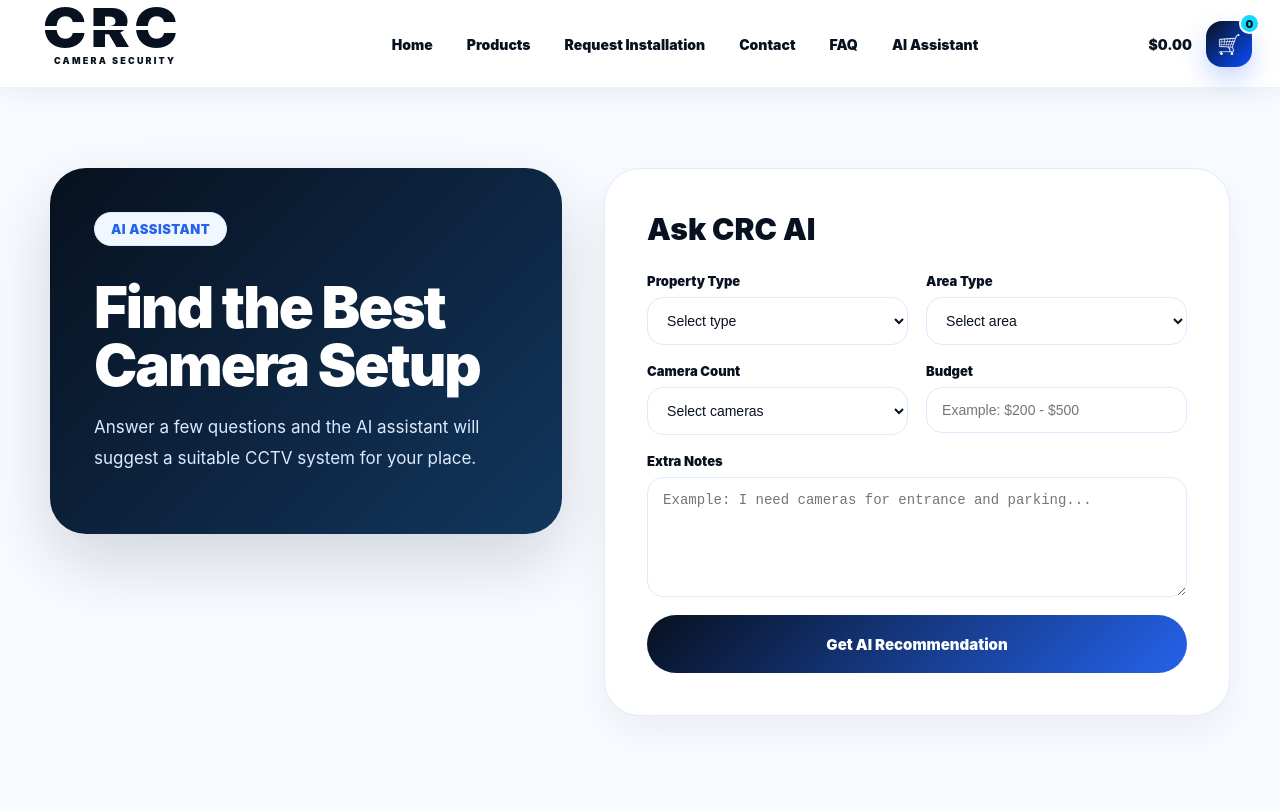
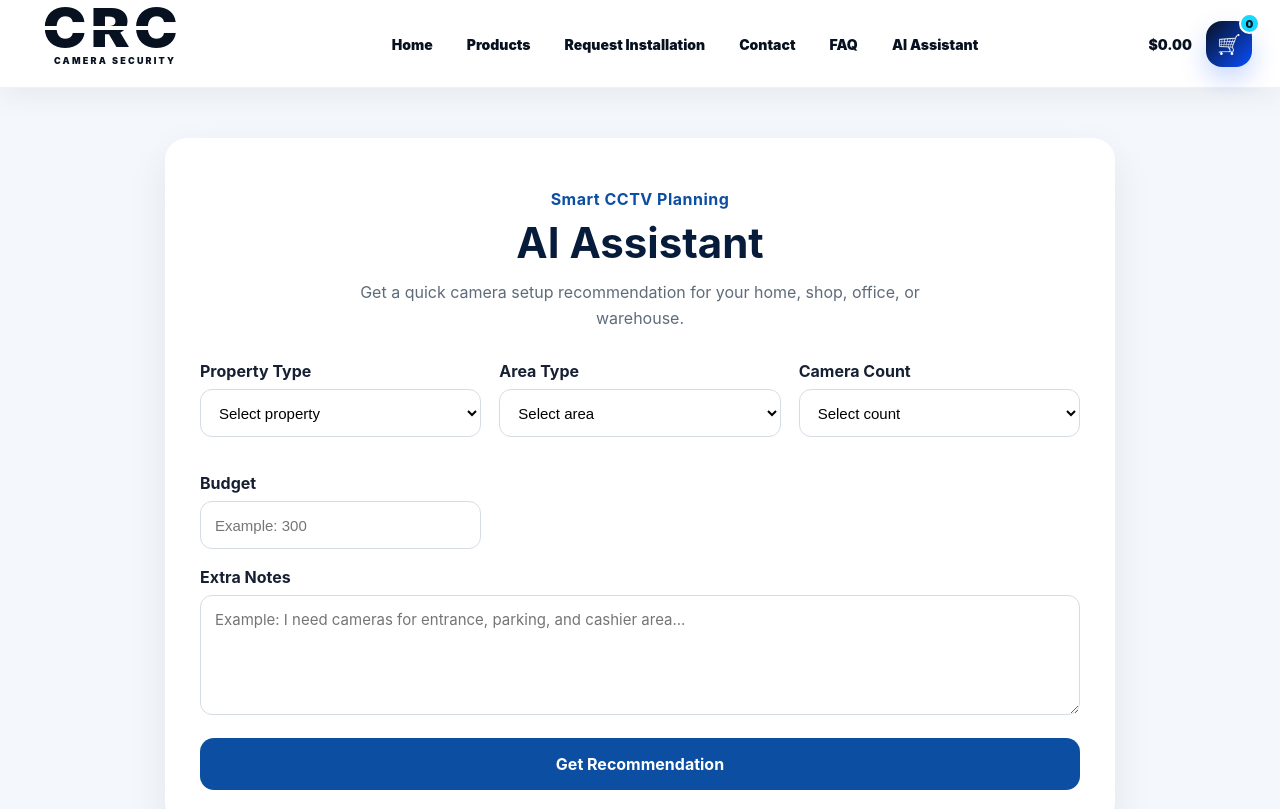
Before and after one commit to 22230930-a1/Crc-Camera-Security-Project, a React (Create React App) app: page /ai in a window 1280 px wide. Shown: the top 809 px of the page. Built offline with nearby package versions, Linux system fonts and the light colour scheme; no server answers.

Commit message:
fix api render url

```diff
--- a/src/Pages/AIAssistant.js
+++ b/src/Pages/AIAssistant.js
@@ -1,92 +1,80 @@
 import React, { useState } from "react";
+import { sendAIRecommendation } from "../api/api";
 
-const API_URL = "http://localhost:5000/api";
+function AIAssistant() {
+  const [propertyType, setPropertyType] = useState("");
+  const [areaType, setAreaType] = useState("");
+  const [cameraCount, setCameraCount] = useState("");
+  const [budget, setBudget] = useState("");
+  const [notes, setNotes] = useState("");
+  const [recommendation, setRecommendation] = useState("");
+  const [loading, setLoading] = useState(false);
 
-export default function AIAssistant() {
-  const [formData, setFormData] = useState({
-    propertyType: "",
-    areaType: "",
-    cameraCount: "",
-    budget: "",
-    notes: "",
-  });
+  const handleRecommend = async (e) => {
+    e.preventDefault();
 
-  const [loading, setLoading] = useState(false);
-  const [recommendation, setRecommendation] = useState("");
+    if (!propertyType || !cameraCount) {
+      alert("Please select property type and camera count.");
+      return;
+    }
 
-  const handleChange = (e) => {
-    setFormData({
-      ...formData,
-      [e.target.name]: e.target.value,
-    });
-  };
-
-  const handleAskAI = async (e) => {
-    e.preventDefault();
+    try {
       setLoading(true);
       setRecommendation("");
 
-    try {
-      const response = await fetch(`${API_URL}/ai/recommend`, {
-        method: "POST",
-        headers: {
-          "Content-Type": "application/json",
-        },
-        body: JSON.stringify(formData),
+      const data = await sendAIRecommendation({
+        propertyType,
+        areaType,
+        cameraCount,
+        budget,
+        notes,
       });
 
-      const result = await response.json();
-
-      if (!response.ok) {
-        throw new Error(result.message || "AI request failed");
-      }
-
-      setRecommendation(result.recommendation);
+      setRecommendation(data.recommendation);
     } catch (error) {
-      alert(error.message || "Something went wrong.");
+      console.error("AI Assistant Error:", error);
+      alert(error.message || "Failed to get AI recommendation");
     } finally {
       setLoading(false);
     }
   };
 
   return (
-    <section className="aiPage">
-      <div className="aiContainer">
-        <div className="aiInfo">
-          <span className="sectionLabel">AI Assistant</span>
-          <h1>Find the Best Camera Setup</h1>
-          <p>
-            Answer a few questions and the AI assistant will suggest a suitable
-            CCTV system for your place.
+    <div style={styles.page}>
+      <div style={styles.card}>
+        <div style={styles.header}>
+          <p style={styles.label}>Smart CCTV Planning</p>
+          <h1 style={styles.title}>AI Assistant</h1>
+          <p style={styles.subtitle}>
+            Get a quick camera setup recommendation for your home, shop, office,
+            or warehouse.
           </p>
         </div>
 
-        <form className="aiForm" onSubmit={handleAskAI}>
-          <h2>Ask CRC AI</h2>
-
-          <div className="formGroup">
-            <label>Property Type</label>
+        <form onSubmit={handleRecommend} style={styles.form}>
+          <div style={styles.grid}>
+            <div style={styles.field}>
+              <label style={styles.inputLabel}>Property Type</label>
               <select
-              name="propertyType"
-              value={formData.propertyType}
-              onChange={handleChange}
-              required
+                value={propertyType}
+                onChange={(e) => setPropertyType(e.target.value)}
+                style={styles.input}
               >
-              <option value="">Select type</option>
+                <option value="">Select property</option>
                 <option value="Home">Home</option>
+                <option value="Apartment">Apartment</option>
                 <option value="Shop">Shop</option>
                 <option value="Office">Office</option>
                 <option value="Warehouse">Warehouse</option>
-              <option value="Business">Business</option>
               </select>
             </div>
 
-          <div className="formGroup">
-            <label>Area Type</label>
+            <div style={styles.field}>
+              <label style={styles.inputLabel}>Area Type</label>
               <select
-              name="areaType"
-              value={formData.areaType}
-              onChange={handleChange}
+                value={areaType}
+                onChange={(e) => setAreaType(e.target.value)}
+                style={styles.input}
               >
                 <option value="">Select area</option>
                 <option value="Indoor">Indoor</option>
@@ -95,55 +83,161 @@ export default function AIAssistant() {
               </select>
             </div>
 
-          <div className="formGroup">
-            <label>Camera Count</label>
+            <div style={styles.field}>
+              <label style={styles.inputLabel}>Camera Count</label>
               <select
-              name="cameraCount"
-              value={formData.cameraCount}
-              onChange={handleChange}
-              required
+                value={cameraCount}
+                onChange={(e) => setCameraCount(e.target.value)}
+                style={styles.input}
               >
-              <option value="">Select cameras</option>
-              <option value="1-2">1-2 Cameras</option>
-              <option value="3-4">3-4 Cameras</option>
-              <option value="5-8">5-8 Cameras</option>
-              <option value="9+">9+ Cameras</option>
+                <option value="">Select count</option>
+                <option value="1-2">1-2 cameras</option>
+                <option value="3-4">3-4 cameras</option>
+                <option value="5-8">5-8 cameras</option>
+                <option value="9+">9+ cameras</option>
               </select>
             </div>
 
-          <div className="formGroup">
-            <label>Budget</label>
+            <div style={styles.field}>
+              <label style={styles.inputLabel}>Budget</label>
               <input
-              type="text"
-              name="budget"
-              value={formData.budget}
-              onChange={handleChange}
-              placeholder="Example: $200 - $500"
+                type="number"
+                value={budget}
+                onChange={(e) => setBudget(e.target.value)}
+                placeholder="Example: 300"
+                style={styles.input}
+              />
+            </div>
+          </div>
+
+          <div style={styles.field}>
+            <label style={styles.inputLabel}>Extra Notes</label>
+            <textarea
+              value={notes}
+              onChange={(e) => setNotes(e.target.value)}
+              placeholder="Example: I need cameras for entrance, parking, and cashier area..."
+              style={styles.textarea}
             />
           </div>
 
-          <div className="formGroup full">
-            <label>Extra Notes</label>
-            <textarea
-              name="notes"
-              value={formData.notes}
-              onChange={handleChange}
-              placeholder="Example: I need cameras for entrance and parking..."
-            />
-          </div>
-
-          <button className="aiSubmit" type="submit" disabled={loading}>
-            {loading ? "Thinking..." : "Get AI Recommendation"}
+          <button type="submit" style={styles.button} disabled={loading}>
+            {loading ? "Thinking..." : "Get Recommendation"}
           </button>
+        </form>
 
         {recommendation && (
-            <div className="aiResult">
-              <h3>AI Recommendation</h3>
-              <p>{recommendation}</p>
+          <div style={styles.resultBox}>
+            <h2 style={styles.resultTitle}>Recommended Setup</h2>
+            <pre style={styles.resultText}>{recommendation}</pre>
           </div>
         )}
-        </form>
       </div>
-    </section>
+    </div>
   );
 }
+
+const styles = {
+  page: {
+    minHeight: "100vh",
+    background: "#f4f7fb",
+    padding: "50px 20px",
+  },
+  card: {
+    maxWidth: "950px",
+    margin: "0 auto",
+    background: "#ffffff",
+    borderRadius: "22px",
+    padding: "35px",
+    boxShadow: "0 15px 40px rgba(0,0,0,0.08)",
+  },
+  header: {
+    textAlign: "center",
+    marginBottom: "30px",
+  },
+  label: {
+    color: "#0b4ea2",
+    fontWeight: "700",
+    marginBottom: "8px",
+    letterSpacing: "0.5px",
+  },
+  title: {
+    fontSize: "42px",
+    margin: "0",
+    color: "#071b3a",
+  },
+  subtitle: {
+    color: "#5f6b7a",
+    fontSize: "16px",
+    maxWidth: "650px",
+    margin: "12px auto 0",
+    lineHeight: "1.6",
+  },
+  form: {
+    marginTop: "25px",
+  },
+  grid: {
+    display: "grid",
+    gridTemplateColumns: "repeat(auto-fit, minmax(220px, 1fr))",
+    gap: "18px",
+  },
+  field: {
+    display: "flex",
+    flexDirection: "column",
+    marginBottom: "18px",
+  },
+  inputLabel: {
+    fontWeight: "700",
+    color: "#172033",
+    marginBottom: "8px",
+  },
+  input: {
+    height: "48px",
+    borderRadius: "12px",
+    border: "1px solid #d6dce5",
+    padding: "0 14px",
+    fontSize: "15px",
+    outline: "none",
+    background: "#ffffff",
+  },
+  textarea: {
+    minHeight: "120px",
+    borderRadius: "12px",
+    border: "1px solid #d6dce5",
+    padding: "14px",
+    fontSize: "15px",
+    outline: "none",
+    resize: "vertical",
+    fontFamily: "inherit",
+  },
+  button: {
+    width: "100%",
+    height: "52px",
+    background: "#0b4ea2",
+    color: "#ffffff",
+    border: "none",
+    borderRadius: "14px",
+    fontSize: "16px",
+    fontWeight: "700",
+    cursor: "pointer",
+    marginTop: "5px",
+  },
+  resultBox: {
+    marginTop: "30px",
+    background: "#071b3a",
+    color: "#ffffff",
+    borderRadius: "18px",
+    padding: "25px",
+  },
+  resultTitle: {
+    marginTop: "0",
+    fontSize: "24px",
+  },
+  resultText: {
+    whiteSpace: "pre-wrap",
+    lineHeight: "1.7",
+    fontFamily: "inherit",
+    fontSize: "15px",
+  },
+};
+
+export default AIAssistant;
```
Also changed, not shown: src/api/api.js (+84 -4 lines), 2 other files (tests, documents, lock files or other folders). Lines whose indentation alone changed are shown as unchanged.
